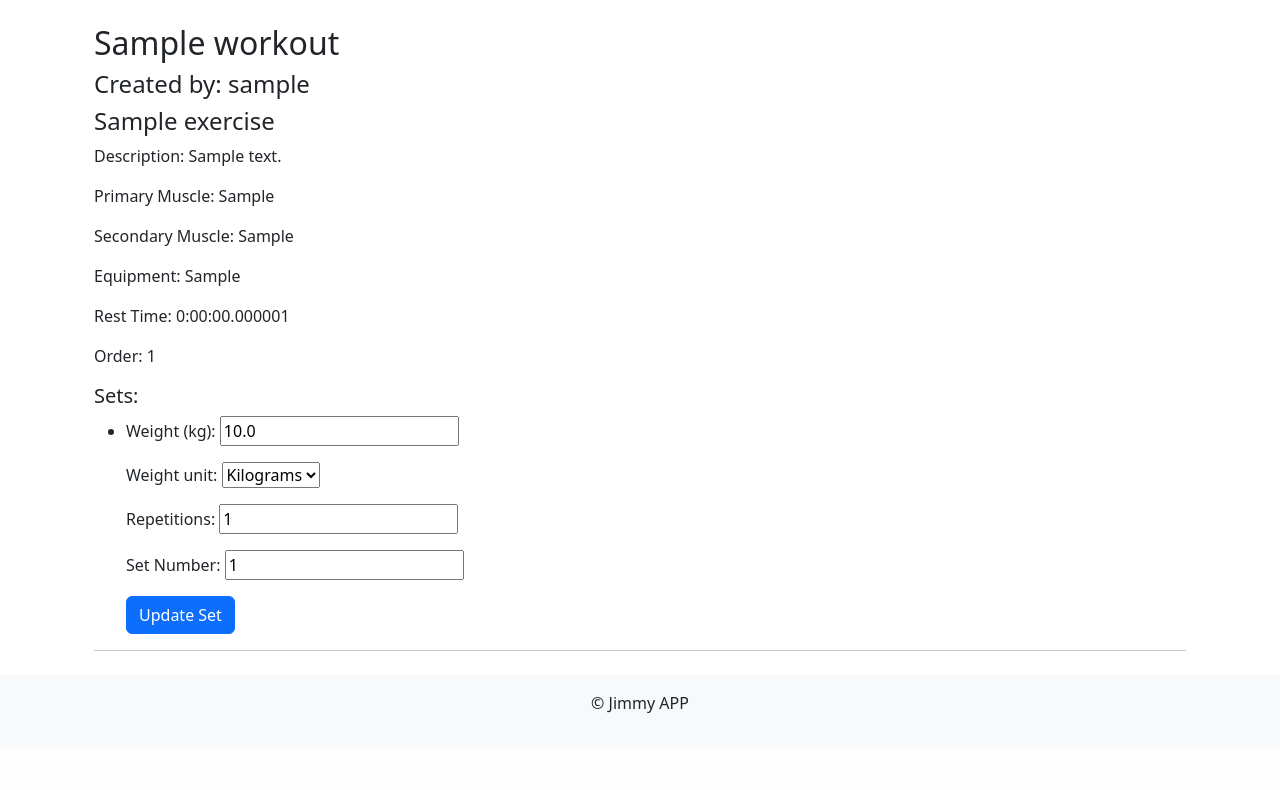
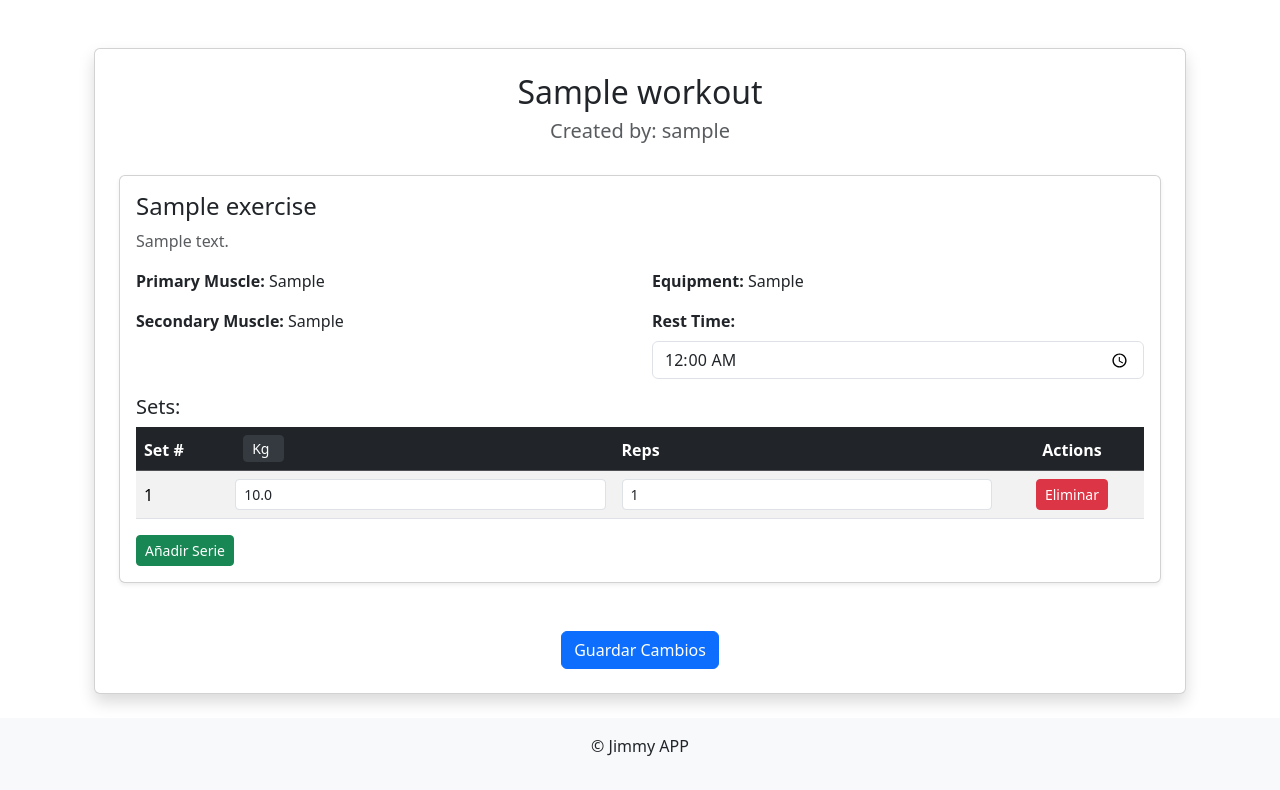
Before and after one commit to jimmyac57/django_app, a Django app: page /workouts/detail/1/ in a window 1280 px wide. Shown: the part 56-846 px from the top of the page. Before the commit the page ends 769 px from the top, so only its background shows below. Run offline with Django 5.2, Linux system fonts and the light colour scheme; tables that the repository leaves empty hold one stand-in row (values such as "Sample post").

Commit message:
feat(gymtracker)!: move weight_unit to ExerciseWorkout model
BREAKING CHANGE: The weight_unit attribute has been removed from the Set model and moved to the ExerciseWorkout model. This change affects the database schema, templates, and forms.

Changes:
- Updated models.py: weight_unit now belongs to ExerciseWorkout.
- Updated forms.py: Adapted to reflect the changes in the model structure.
- Updated workout_detail.html: Adjusted to display the new weight_unit field and add bootstrap css.
- Updated views.py: add update_exercises function to handle updating exercises in a workout.
- Added migration file to reflect database schema changes.
- create workout_detail.js: Logic to dynamically add new set, delete sets, delete workout, etc.

Steps to upgrade:
1. Apply the database migration: `python manage.py migrate`.
2. Review any custom logic or API calls that depended on weight_unit in the Set model.

```diff
--- a/gymtracker/forms.py
+++ b/gymtracker/forms.py
@@ -9,7 +9,6 @@ class CreateWorkoutForm(forms.ModelForm):
 
 class SetForm(forms.Form):
     weight = forms.FloatField()
-    weight_unit = forms.ChoiceField(choices=Set.WEIGHT_UNITS)
     repetitions = forms.IntegerField()
     set_number = forms.IntegerField()
     workout_exercise_id = forms.IntegerField(widget=forms.HiddenInput())
--- /dev/null
+++ b/gymtracker/static/js/workout_detail.js
@@ -0,0 +1,160 @@
+document.addEventListener("DOMContentLoaded", () => {
+    const deletedSets = new Set(); // Almacena los IDs de las series eliminadas
+
+    // Función para actualizar los números de las series
+    const updateSetNumbers = (table) => {
+        const rows = table.querySelectorAll("tr.set-item");
+        rows.forEach((row, index) => {
+            const setNumber = index + 1; // Calcular el número de la serie
+            const setNumberCell = row.querySelector(".set-number");
+            setNumberCell.textContent = setNumber; // Actualizar el número visualmente
+            row.setAttribute("data-set-number", setNumber); // Actualizar el número en el atributo
+        });
+    };
+
+    // Eliminar un ejercicio si no tiene series
+    const removeExerciseIfEmpty = (exercise) => {
+        const sets = exercise.querySelectorAll(".set-item");
+        if (sets.length === 0) {
+            exercise.remove(); // Eliminar el ejercicio del DOM
+        }
+    };
+
+    // Añadir nueva serie
+    document.querySelectorAll(".add-set").forEach(button => {
+        button.addEventListener("click", () => {
+            const setTable = button.previousElementSibling.querySelector("tbody");
+            const newRow = document.createElement("tr");
+            newRow.classList.add("set-item");
+            newRow.innerHTML = `
+                <td class="set-number"></td> <!-- Número de serie dinámico -->
+                <td>
+                    <input
+                        type="number"
+                        class="form-control form-control-sm set-weight"
+                        value="0"
+                        step="0.1">
+                </td>
+                <td>
+                    <input
+                        type="number"
+                        class="form-control form-control-sm set-reps"
+                        value="1"
+                        min="1">
+                </td>
+                <td class="text-center">
+                    <button type="button" class="btn btn-danger btn-sm remove-set">Eliminar</button>
+                </td>
+            `;
+            setTable.appendChild(newRow);
+
+            // Agregar evento para eliminar
+            newRow.querySelector(".remove-set").addEventListener("click", () => {
+                const setId = newRow.getAttribute("data-set-id");
+                if (setId) {
+                    deletedSets.add(setId); // Marcar el ID como eliminado si ya existía
+                }
+                newRow.remove(); // Eliminar la fila del DOM
+                updateSetNumbers(setTable); // Recalcular los números de las series
+                removeExerciseIfEmpty(button.closest(".exercise-item")); // Verificar si el ejercicio debe eliminarse
+            });
+
+            updateSetNumbers(setTable); // Recalcular los números de las series
+        });
+    });
+
+    // Manejar la eliminación de las series existentes
+    document.querySelectorAll(".remove-set").forEach(button => {
+        button.addEventListener("click", (event) => {
+            const setRow = event.target.closest("tr");
+            const setId = setRow.getAttribute("data-set-id");
+
+            if (setId) {
+                deletedSets.add(setId); // Marcar el ID como eliminado
+            }
+
+            setRow.remove(); // Eliminar la fila del DOM
+            const setTable = button.closest("tbody");
+            updateSetNumbers(setTable); // Recalcular los números de las series
+            removeExerciseIfEmpty(button.closest(".exercise-item")); // Verificar si el ejercicio debe eliminarse
+        });
+    });
+
+    // Cambiar la unidad de peso dinámicamente
+    document.querySelectorAll(".weight-unit-selector").forEach(selector => {
+        selector.addEventListener("change", (event) => {
+            const exerciseItem = event.target.closest(".exercise-item");
+            const unit = event.target.value; // kg o lb
+            const weights = exerciseItem.querySelectorAll(".set-weight");
+
+            weights.forEach(weightInput => {
+                let weight = parseFloat(weightInput.value) || 0;
+
+                if (unit === "kg") {
+                    // Convertir de libras a kilogramos
+                    weightInput.value = (weight / 2.20462).toFixed(1);
+                } else if (unit === "lb") {
+                    // Convertir de kilogramos a libras
+                    weightInput.value = (weight * 2.20462).toFixed(1);
+                }
+            });
+        });
+    });
+
+    // Guardar cambios
+    const saveButton = document.querySelector(".save-changes");
+    saveButton.addEventListener("click", async () => {
+        const exercises = [];
+        const workoutId = document.querySelector(".exercise-list").getAttribute("data-workout-id"); // Obtener el ID de la rutina
+
+        if (!workoutId) {
+            alert("Error: No se encontró el ID de la rutina.");
+            return;
+        }
+
+        document.querySelectorAll(".exercise-item").forEach(exercise => {
+            const exerciseId = exercise.getAttribute("data-exercise-id");
+            const weightUnit = exercise.querySelector(".weight-unit-selector").value;
+            const restTime = exercise.querySelector(".rest-time").value;
+
+            const sets = Array.from(exercise.querySelectorAll(".set-item")).map(set => ({
+                id: set.getAttribute("data-set-id"),
+                set_number: set.getAttribute("data-set-number"),
+                weight: set.querySelector(".set-weight").value,
+                reps: set.querySelector(".set-reps").value,
+            }));
+
+            exercises.push({
+                exercise_id: exerciseId,
+                weight_unit: weightUnit,
+                rest_time: restTime,
+                sets,
+            });
+        });
+
+        try {
+            const csrfToken = document.querySelector('meta[name="csrf-token"]').getAttribute('content');
+
+            const response = await fetch("/update_exercises/", {
+                method: "POST",
+                headers: {
+                    "Content-Type": "application/json",
+                    "X-CSRFToken": csrfToken,
+                },
+                body: JSON.stringify({ workout_id: workoutId, exercises, deleted_sets: Array.from(deletedSets) }),
+            });
+
+            if (response.ok) {
+                alert("Cambios guardados exitosamente");
+                location.reload(); // Recargar para reflejar los cambios
+            } else {
+                const errorData = await response.json();
+                alert(`Error al guardar los cambios: ${errorData.error}`);
+                console.error("Error del servidor:", errorData);
+            }
+        } catch (error) {
+            console.error("Error en la solicitud:", error);
+            alert("Hubo un error al guardar los cambios.");
+        }
+    });
+});
--- a/gymtracker/templates/gymtracker/workout_detail.html
+++ b/gymtracker/templates/gymtracker/workout_detail.html
@@ -3,44 +3,132 @@
 
 {% block title %}Routines Detail{% endblock %}
 
+{% block meta %}
+<meta name="csrf-token" content="{{ csrf_token }}">
+{% endblock %}
+
 {% block css %}
+{{ block.super }}
+<style>
+    .custom-select {
+        background-color: #343a40; /* Igual al fondo del encabezado */
+        color: #fff; /* Texto blanco */
+        border: 1px solid #343a40; /* Borde igual al fondo */
+        width: auto; /* Para que sea más pequeño */
+        padding: 2px 8px; /* Espaciado interno más pequeño */
+        font-size: 0.875rem; /* Tamaño de fuente reducido */
+        height: auto; /* Asegurar altura mínima */
+    }
+
+    .custom-select:focus {
+        border-color: #495057; /* Color del borde al enfocar */
+        outline: none; /* Sin contorno azul predeterminado */
+    }
+
+    .custom-select option {
+        background-color: #fff; /* Fondo blanco para las opciones desplegables */
+        color: #000; /* Texto negro */
+    }
+</style>
 {% endblock %}
 
 {% block content %}
-<div class="container">
-    <h2>{{ workout.name }}</h2>
-    <h4>Created by: {{ workout.user.username }}</h4>
+<div class="container mt-5">
+    <div class="card shadow p-4">
+        <h2 class="text-center">{{ workout.name }}</h2>
+        <h5 class="text-muted text-center">Created by: {{ workout.user.username }}</h5>
 
         {% if exercises_with_forms %}
-        <div class="exercise-list">
+            <div class="exercise-list mt-4" data-workout-id="{{ workout.id }}">
                 {% for item in exercises_with_forms %}
-                <div class="exercise-item">
-                    <h4>{{ item.exercise_workout.exercise.name }}</h4>
-                    <p>Description: {{ item.exercise_workout.exercise.description }}</p>
-                    <p>Primary Muscle: {{ item.exercise_workout.exercise.primary_muscle }}</p>
-                    <p>Secondary Muscle: {{ item.exercise_workout.exercise.secondary_muscle }}</p>
-                    <p>Equipment: {{ item.exercise_workout.exercise.equipment }}</p>
-                    <p>Rest Time: {{ item.exercise_workout.rest_time }}</p>
-                    <p>Order: {{ item.exercise_workout.order }}</p>
+                    <div class="exercise-item card mb-4 shadow-sm" data-exercise-id="{{ item.exercise_workout.id }}">
+                        <div class="card-body">
+                            <h4 class="card-title">{{ item.exercise_workout.exercise.name }}</h4>
+                            <p class="text-muted">{{ item.exercise_workout.exercise.description }}</p>
+
+                            <div class="row">
+                                <div class="col-md-6">
+                                    <p><strong>Primary Muscle:</strong> {{ item.exercise_workout.exercise.primary_muscle }}</p>
+                                    <p><strong>Secondary Muscle:</strong> {{ item.exercise_workout.exercise.secondary_muscle }}</p>
+                                </div>
+                                <div class="col-md-6">
+                                    <p><strong>Equipment:</strong> {{ item.exercise_workout.exercise.equipment }}</p>
+                                    <div class="mb-3">
+                                        <label for="rest-time-{{ item.exercise_workout.id }}" class="form-label"><strong>Rest Time:</strong></label>
+                                        <input
+                                            type="time"
+                                            class="form-control rest-time"
+                                            id="rest-time-{{ item.exercise_workout.id }}"
+                                            name="rest_time_{{ item.exercise_workout.id }}"
+                                            value="{{ item.rest_time }}">
+                                    </div>
+                                </div>
+                            </div>
 
                             <h5>Sets:</h5>
-                    <ul>
+                            <div class="table-responsive">
+                                <table class="table table-striped align-middle">
+                                    <!-- Table Header -->
+                                    <thead class="table-dark">
+                                        <tr>
+                                            <th scope="col">Set #</th>
+                                            <th scope="col">
+                                                <select
+                                                    class="form-select form-select-sm weight-unit-selector d-inline-block ms-2 custom-select"
+                                                    name="weight_unit_{{ item.exercise_workout.id }}">
+                                                    <option value="kg" {% if item.exercise_workout.weight_unit == "kg" %}selected{% endif %}>Kg</option>
+                                                    <option value="lb" {% if item.exercise_workout.weight_unit == "lb" %}selected{% endif %}>Lbs</option>
+                                                </select>
+                                            </th>
+                                            <th scope="col">Reps</th>
+                                            <th scope="col" class="text-center">Actions</th>
+                                        </tr>
+                                    </thead>
+                                    <!-- Table Body -->
+                                    <tbody>
                                         {% for set_data in item.set_forms %}
-                            <li>
-                                <form method="post" action="{% url 'update_set' set_data.set_id %}">
-                                    {% csrf_token %}
-                                    {{ set_data.form.as_p }}
-                                    <button type="submit" class="btn btn-primary">Update Set</button>
-                                </form>
-                            </li>
+                                            <tr class="set-item" data-set-id="{{ set_data.set_id }}" data-set-number="{{ set_data.set_number }}">
+                                                <td class="set-number">{{ set_data.set_number }}</td>
+                                                <td>
+                                                    <input
+                                                        type="number"
+                                                        class="form-control form-control-sm set-weight"
+                                                        value="{{ set_data.weight }}"
+                                                        step="0.1">
+                                                </td>
+                                                <td>
+                                                    <input
+                                                        type="number"
+                                                        class="form-control form-control-sm set-reps"
+                                                        value="{{ set_data.repetitions }}"
+                                                        min="1">
+                                                </td>
+                                                <td class="text-center">
+                                                    <button type="button" class="btn btn-danger btn-sm remove-set">Eliminar</button>
+                                                </td>
+                                            </tr>
                                         {% endfor %}
-                    </ul>
+                                    </tbody>
+                                </table>
                             </div>
-                <hr>
+                            <button type="button" class="btn btn-success btn-sm add-set">Añadir Serie</button>
+                        </div>
+                    </div>
                 {% endfor %}
             </div>
+            <div class="text-center">
+                <button type="button" class="btn btn-primary mt-4 save-changes">Guardar Cambios</button>
+            </div>
         {% else %}
+            <div class="alert alert-warning text-center mt-4">
                 <p>No exercises added to this workout yet.</p>
+            </div>
         {% endif %}
     </div>
+</div>
 {% endblock %}
+
+{% block js %}
+{{ block.super }}
+<script src="{% static 'js/workout_detail.js' %}"></script>
+{% endblock %}
--- a/gymtracker/urls.py
+++ b/gymtracker/urls.py
@@ -7,4 +7,5 @@ urlpatterns = [
     path('workouts/create/', views.create_workout, name='create_workout'),
     path('workouts/detail/<int:workout_id>/', views.workout_detail, name='workout_detail'),
     path('set/<int:set_id>/update/', views.update_set, name='update_set'),
+    path('update_exercises/', views.update_exercises, name='update_exercises'),
 ]
--- a/gymtracker/views.py
+++ b/gymtracker/views.py
@@ -4,6 +4,9 @@ from .forms import CreateWorkoutForm , SetForm , ExerciseWorkoutForm
 from django.contrib import messages
 from django.db import transaction
 from datetime import timedelta
+import json
+from django.http import JsonResponse
+from django.views.decorators.csrf import csrf_exempt
 
 # Create your views here.
 
@@ -42,7 +45,6 @@ def create_workout(request):
                         Set.objects.create(
                             workout_exercise=exercise_workout,
                             weight=0,
-                            weight_unit='kg',
                             repetitions=0,
                             set_number=1
                         )
@@ -72,22 +74,27 @@ def create_workout(request):
 
 def workout_detail(request, workout_id):
     workout = Workout.objects.get(id=workout_id)
-
-
     exercises_with_forms = []
 
     for exercise_workout in workout.exercise_workouts.all():
         set_forms = []
         for set_instance in exercise_workout.sets.all():
-            form = SetForm(initial={
+            set_forms.append({
+                'set_id': set_instance.id,
+                'set_number': set_instance.set_number,
                 'weight': set_instance.weight,
-                'weight_unit': set_instance.weight_unit,
                 'repetitions': set_instance.repetitions,
-                'set_number': set_instance.set_number,
-                'workout_exercise_id': exercise_workout.id,
             })
-            set_forms.append({'form': form, 'set_id': set_instance.id})
-        exercises_with_forms.append({'exercise_workout': exercise_workout, 'set_forms': set_forms})
+        # Formatear el rest_time en HH:mm para el input
+        rest_time = (
+            f"{exercise_workout.rest_time.seconds // 3600:02}:{(exercise_workout.rest_time.seconds % 3600) // 60:02}"
+            if exercise_workout.rest_time else "00:00"
+        )
+        exercises_with_forms.append({
+            'exercise_workout': exercise_workout,
+            'set_forms': set_forms,
+            'rest_time': rest_time,  # Enviar rest_time formateado
+        })
 
     return render(request, 'gymtracker/workout_detail.html', {
         'workout': workout,
@@ -100,7 +107,6 @@ def update_set(request, set_id):
         form = SetForm(request.POST)
         if form.is_valid():
             set_instance.weight = form.cleaned_data['weight']
-            set_instance.weight_unit = form.cleaned_data['weight_unit']
             set_instance.repetitions = form.cleaned_data['repetitions']
             set_instance.set_number = form.cleaned_data['set_number']
             set_instance.save()
@@ -111,10 +117,95 @@ def update_set(request, set_id):
     else:
         form = SetForm(initial={
             'weight': set_instance.weight,
-            'weight_unit': set_instance.weight_unit,
             'repetitions': set_instance.repetitions,
             'set_number': set_instance.set_number,
             'workout_exercise_id': set_instance.workout_exercise.id,
         })
 
     return render(request, 'gymtracker/update_set.html', {'form': form, 'set': set_instance})
+
+
+
+@csrf_exempt
+def update_exercises(request):
+    if request.method == "POST":
+        try:
+            data = json.loads(request.body)
+            print("Datos recibidos del frontend:", data)
+
+            workout_id = data.get("workout_id")
+            if not workout_id:
+                return JsonResponse({"error": "Workout ID not provided."}, status=400)
+
+            try:
+                workout = Workout.objects.get(id=workout_id)
+            except Workout.DoesNotExist:
+                return JsonResponse({"error": "The workout does not exist."}, status=400)
+
+            deleted_sets = data.get("deleted_sets", [])
+            if deleted_sets:
+                Set.objects.filter(id__in=deleted_sets).delete()
+
+            for exercise_data in data["exercises"]:
+                try:
+                    exercise_workout = ExerciseWorkout.objects.get(id=exercise_data["exercise_id"])
+                except ExerciseWorkout.DoesNotExist:
+                    continue
+
+                rest_time_str = exercise_data["rest_time"]
+                if rest_time_str:
+                    hours, minutes = map(int, rest_time_str.split(":"))
+                    exercise_workout.rest_time = timedelta(hours=hours, minutes=minutes)
+                else:
+                    exercise_workout.rest_time = timedelta()
+
+                exercise_workout.weight_unit = exercise_data["weight_unit"]
+                exercise_workout.save()
+
+                for set_data in exercise_data["sets"]:
+                    set_id = set_data.get("id")
+                    set_number = set_data.get("set_number")
+                    if not set_number:
+                        continue
+
+                    weight = float(set_data["weight"])
+                    if weight < 0:
+                        raise ValueError(f"Weight for set {set_number} in exercise {exercise_workout.exercise.name} cannot be negative.")
+
+                    if set_id:
+                        try:
+                            set_instance = Set.objects.get(id=set_id)
+                            set_instance.weight = weight
+                            set_instance.repetitions = set_data["reps"]
+                            set_instance.set_number = set_number
+                            set_instance.save()
+                        except Set.DoesNotExist:
+                            continue
+                    else:
+                        Set.objects.create(
+                            workout_exercise=exercise_workout,
+                            weight=weight,
+                            repetitions=set_data["reps"],
+                            set_number=set_number,
+                        )
+
+                remaining_sets = exercise_workout.sets.order_by("set_number")
+                if remaining_sets.exists():
+                    for index, set_instance in enumerate(remaining_sets, start=1):
+                        set_instance.set_number = index
+                        set_instance.save()
+                else:
+                    exercise_workout.delete()
+
+            if not workout.exercise_workouts.exists():
+                workout.delete()
+                return JsonResponse({"message": "Workout deleted because it has no remaining exercises."}, status=200)
+
+            return JsonResponse({"message": "Exercises and sets updated successfully"}, status=200)
+
+        except ValueError as ve:
+            print("Validation Error:", str(ve))
+            return JsonResponse({"error": str(ve)}, status=400)
+        except Exception as e:
+            print("Error in the backend:", str(e))
+            return JsonResponse({"error": "An unexpected error occurred."}, status=400)
```
Also changed, not shown: gymtracker/models.py (+17 -7 lines), gymtracker/migrations/0002_remove_set_weight_unit_exerciseworkout_weight_unit.py (added). Lines whose indentation alone changed are shown as unchanged.
